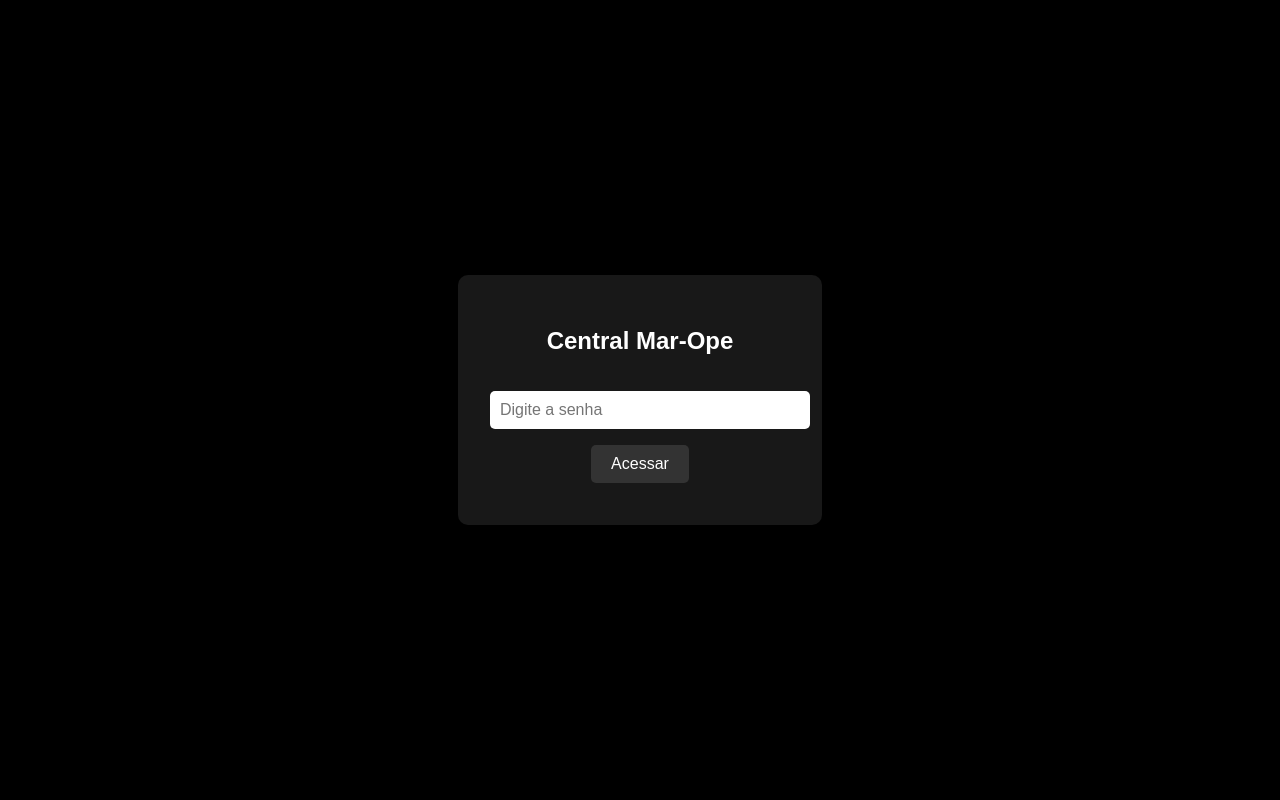
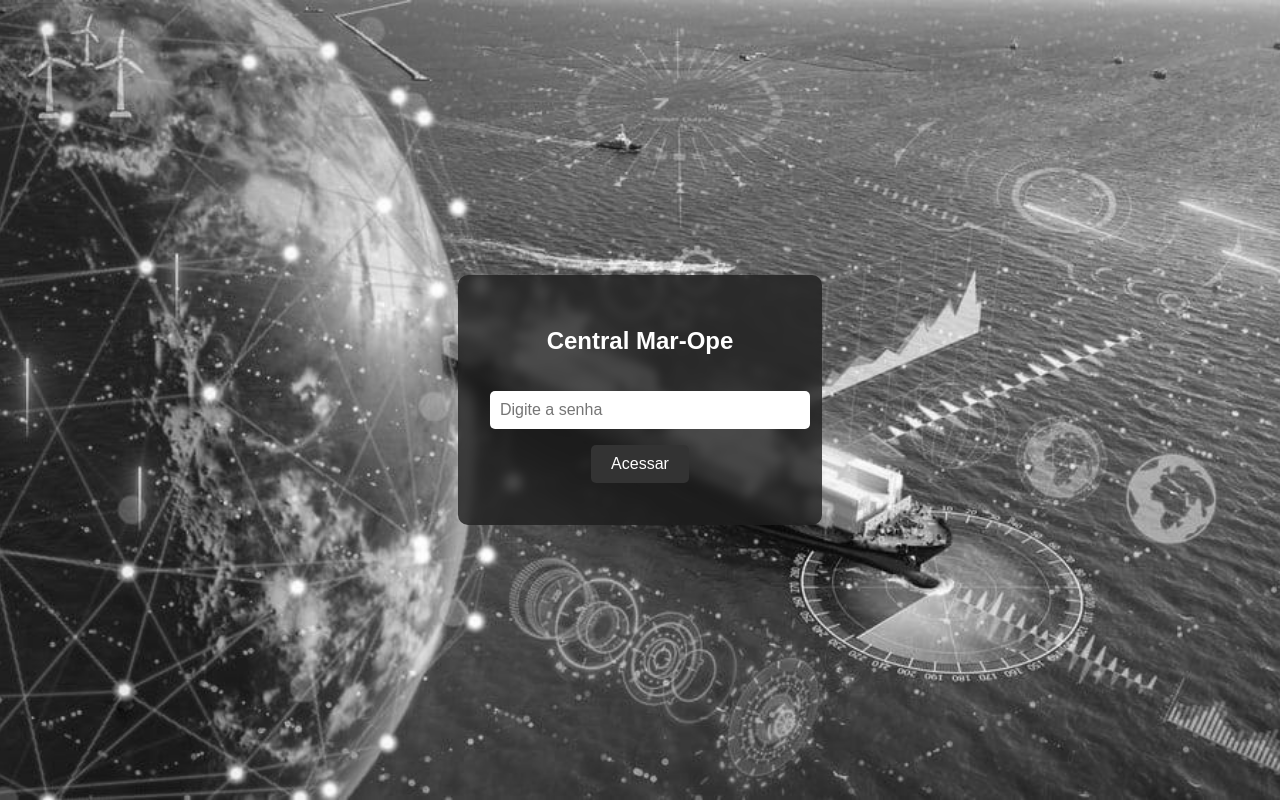
Before and after one commit to rimururrc/Mar-Link, a plain HTML site: page index.html in a window 1280 px wide. Drawn offline with Linux system fonts and the light colour scheme.

Commit message:
Update index.html

```diff
--- a/index.html
+++ b/index.html
@@ -6,7 +6,7 @@
   <title>Login - Central Operativo</title>
   <style>
     body {
-      background: #000 url('imagem_cinza.png') no-repeat center center fixed; /* Backplate */
+      background: #000 url('imagem_cinza.jpg') no-repeat center center fixed; /* Backplate */
       background-size: cover; /* Cobrir toda a tela */
       color: #fff;
       font-family: Arial, sans-serif;
```
